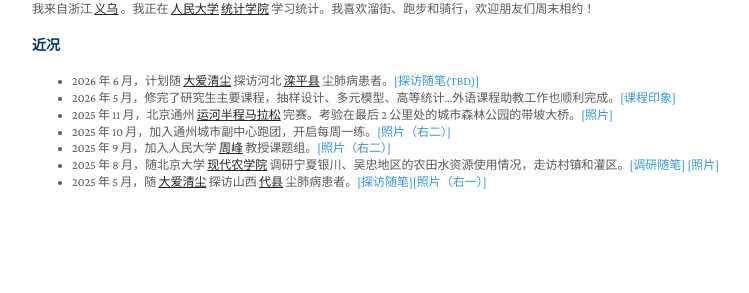
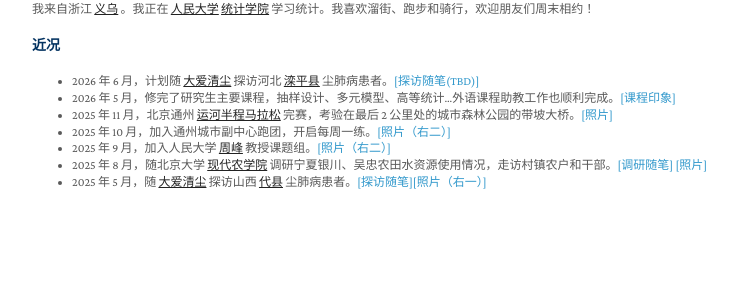
Before and after one commit to zhangming4153/zhangming4153.github.io, a Jekyll site: the page built from index.md, in a window 1280 px wide. Shown: the part 645-938 px from the top of the page, without its empty margins (158-907 px from the left). Built offline with Jekyll 4.4.1, drawn with Linux system fonts in a browser that asks for light colours; a style sheet for code colours, icons or effects is not loaded.

Commit message:
Update index.md

```diff
--- a/index.md
+++ b/index.md
@@ -10,8 +10,8 @@ title: 章明
 
 - 2026 年 6 月，计划随 <a href="https://daqc.org.cn"><strong><u>大爱清尘</u></strong></a> 探访河北 <a href = "https://baike.baidu.com/item/滦平县/7429142"><strong><u>滦平县</u></strong></a> 尘肺病患者。[[探访随笔(TBD)]](/assets/daai_202606.pdf)
 - 2026 年 5 月，修完了研究生主要课程，抽样设计、多元模型、高等统计...外语课程助教工作也顺利完成。[[课程印象]](/assets/lookback.pdf)
-- 2025 年 11 月，北京通州 <a href="https://baike.baidu.com/item/2025北京通州运河半程马拉松/66790330"><strong><u>运河半程马拉松</u></strong></a> 完赛。考验在最后 2 公里处的城市森林公园的带坡大桥。[[照片]](/assets/tongz_semimara_profile.jpg)
+- 2025 年 11 月，北京通州 <a href="https://baike.baidu.com/item/2025北京通州运河半程马拉松/66790330"><strong><u>运河半程马拉松</u></strong></a> 完赛，考验在最后 2 公里处的城市森林公园的带坡大桥。[[照片]](/assets/tongz_semimara_profile.jpg)
 - 2025 年 10 月，加入通州城市副中心跑团，开启每周一练。[[照片（右二）]](/assets/tongz_group.png)
 - 2025 年 9 月，加入人民大学 <a href="https://zhoufeng6288.github.io"><strong><u>周峰</u></strong></a> 教授课题组。[[照片（右二）]](/assets/people_0912.jpg)
-- 2025 年 8 月，随北京大学 <a href="https://www.saas.pku.edu.cn"><strong><u>现代农学院</u></strong></a> 调研宁夏银川、吴忠地区的农田水资源使用情况，走访村镇和灌区。[[调研随笔]](/assets/Ningxia.pdf) [[照片]](/assets/ningxia_me_0820.jpg)
+- 2025 年 8 月，随北京大学 <a href="https://www.saas.pku.edu.cn"><strong><u>现代农学院</u></strong></a> 调研宁夏银川、吴忠农田水资源使用情况，走访村镇农户和干部。[[调研随笔]](/assets/Ningxia.pdf) [[照片]](/assets/ningxia_me_0820.jpg)
 - 2025 年 5 月，随 <a href="https://daqc.org.cn"><strong><u>大爱清尘</u></strong></a> 探访山西 <a href = "https://baike.baidu.com/item/代县/1178294"><strong><u>代县</u></strong></a> 尘肺病患者。[[探访随笔]](/assets/Shanxi.pdf)[[照片（右一）]](/assets/daai_202505.jpg)
```
